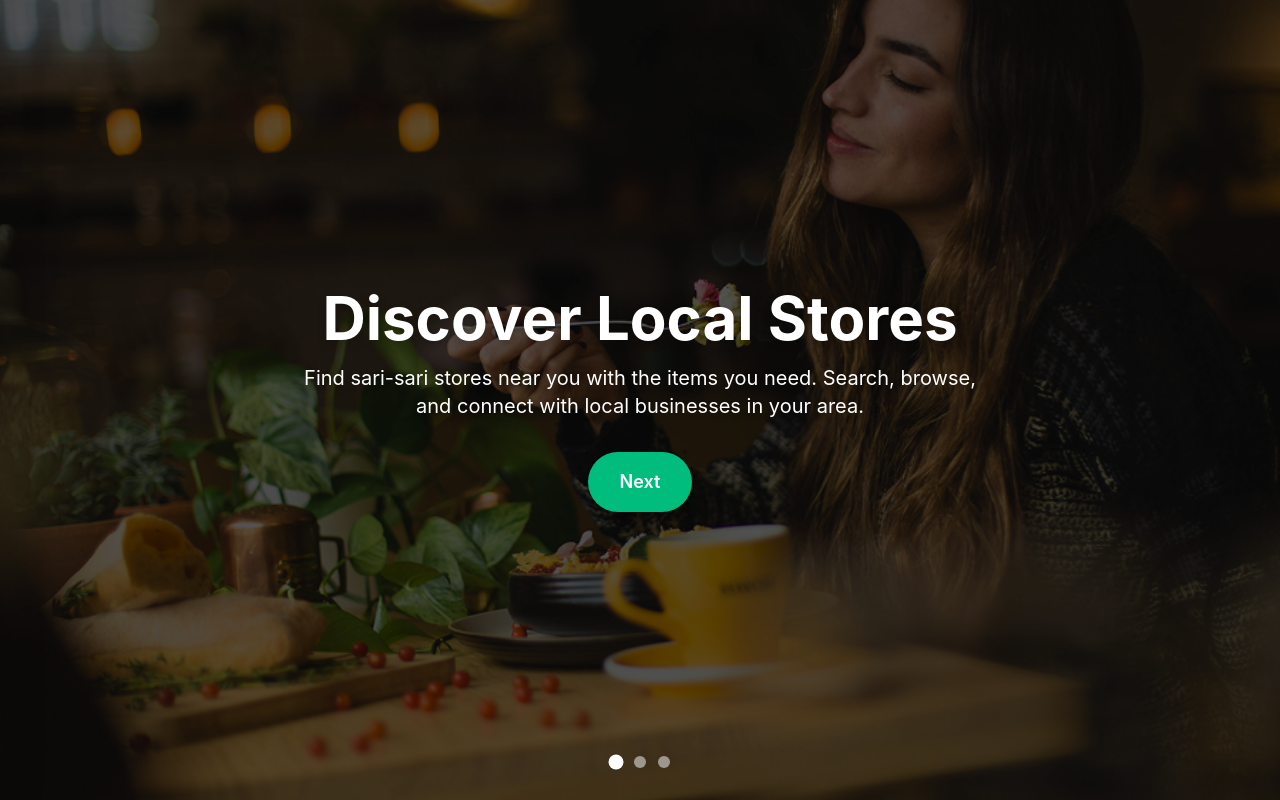
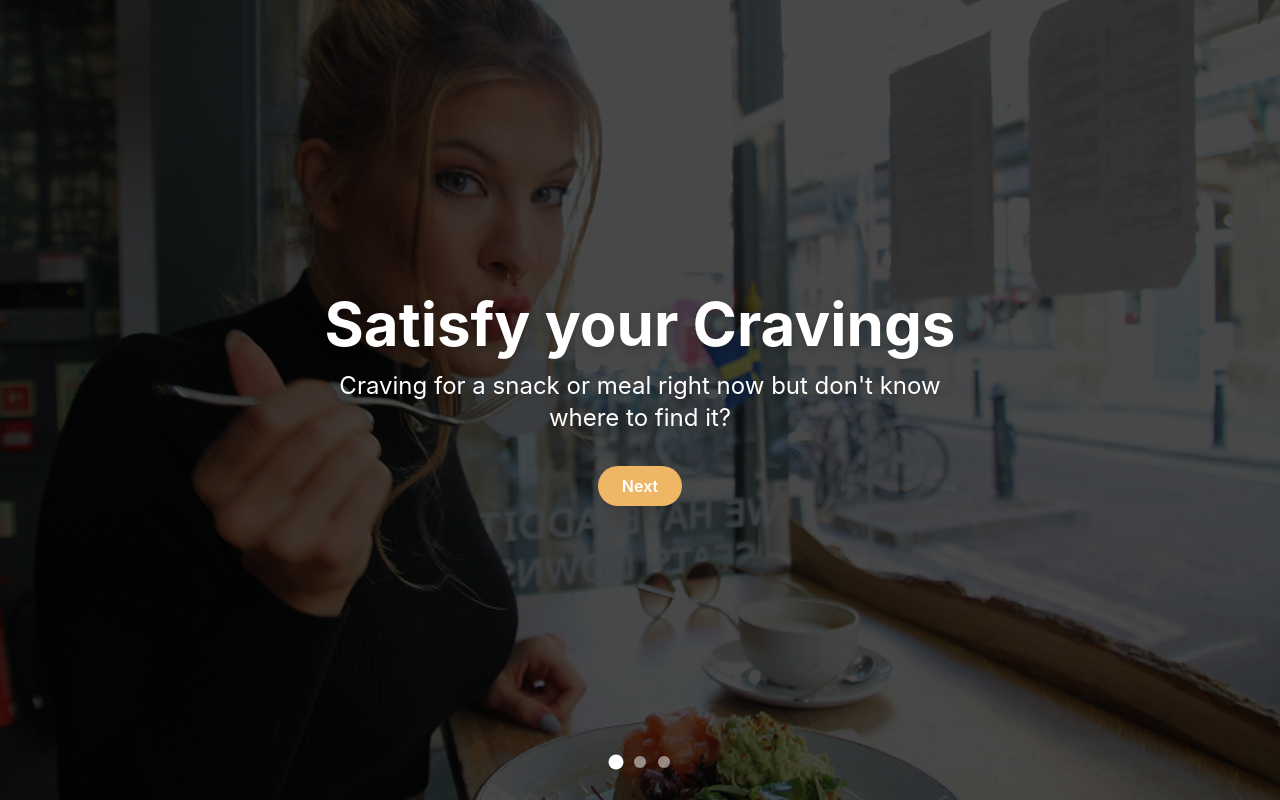
Before and after one commit to JaZtin21/tindahan, a React (Vite) app in the folder frontend/: page / in a window 1280 px wide. Built offline with nearby package versions, Linux system fonts and the light colour scheme; no server answers.

Commit message:
fixed some styling and onboarding text

```diff
--- a/frontend/src/components/onboarding/OnboardingCarousel.tsx
+++ b/frontend/src/components/onboarding/OnboardingCarousel.tsx
@@ -9,19 +9,19 @@ interface Slide {
 
 const slides: Slide[] = [
   {
+    image: '/slide3.png',
+    title: 'Satisfy your Cravings',
+    description: "Craving for a snack or meal right now but don't know where to find it?"
+  },
+  {
     image: '/slide1.png',
-    title: 'Discover Local Stores',
-    description: 'Find sari-sari stores near you with the items you need. Search, browse, and connect with local businesses in your area.'
+    title: 'Discover Foods',
+    description: 'Save your time and transport money by discovering hidden food gems available just a few steps away from your home.'
   },
   {
     image: '/slide2.png',
-    title: 'Request Products',
-    description: 'Can\'t find what you\'re looking for? Send a request to store owners and get notified when items become available.'
-  },
-  {
-    image: '/slide3.png',
-    title: 'Start Exploring',
-    description: 'Ready to discover your neighborhood? Click the button below to start exploring the map and find stores near you.'
+    title: 'Share your Moments',
+    description: 'Take a photo and share your happy eating moments directly with a community of local foodies.'
   }
 ]
 
@@ -55,9 +55,9 @@ export function OnboardingCarousel() {
      {currentSlide === 0 && (
           <div key={`slide1-${currentSlide}`} className="absolute inset-0 animate-fade-in">
             <img
-              src="/slide1.png"
-              alt="Discover Local Stores"
-              className="w-full h-full object-cover"
+              src="/slide3.png"
+              alt=""
+              className="w-full h-full md:object-cover fill scale-x-[2.54] scale-y-100 md:scale-100 origin-[179px] md:origin-center"
             />
             <div className="absolute inset-0 bg-black/40" />
           </div>
@@ -67,9 +67,9 @@ export function OnboardingCarousel() {
      {currentSlide === 1 && (
           <div key={`slide2-${currentSlide}`} className="absolute inset-0 animate-fade-in">
             <img
-              src="/slide2.png"
+              src="/slide1.png"
               alt="Request Products"
-              className="w-full h-full object-cover"
+              className="w-full h-full md:object-cover fill scale-x-[2.54] scale-y-100 md:scale-100 origin-[260px] md:origin-center"
             />
             <div className="absolute inset-0 bg-black/40" />
           </div>
@@ -79,9 +79,9 @@ export function OnboardingCarousel() {
            {currentSlide === 2 && (
           <div key={`slide3-${currentSlide}`} className="absolute inset-0 animate-fade-in">
             <img
-              src="/slide3.png"
+              src="/slide2.png"
               alt="Start Exploring"
-              className="w-full h-full object-cover"
+              className="w-full h-full md:object-cover fill scale-x-[2.54] scale-y-100 md:scale-100"
             />
             <div className="absolute inset-0 bg-black/40" />
           </div>
@@ -92,7 +92,7 @@ export function OnboardingCarousel() {
           <h1 className="text-4xl md:text-6xl font-bold mb-4 drop-shadow-lg">
             {slides[currentSlide].title}
           </h1>
-          <p className="text-lg md:text-xl max-w-2xl drop-shadow-md mb-8">
+          <p className="text-xl md:text-2xl max-w-2xl drop-shadow-md mb-8">
             {slides[currentSlide].description}
           </p>
 
@@ -100,7 +100,7 @@ export function OnboardingCarousel() {
           {!isLastSlide && (
             <button
               onClick={goToNextSlide}
-              className="px-8 py-4 bg-emerald-500 hover:bg-emerald-600 text-white text-lg font-semibold rounded-full shadow-xl transition-all transform hover:scale-105"
+              className="px-6 py-2 bg-primary hover:bg-primary text-white text-md font-semibold rounded-full shadow-xl transition-all transform hover:scale-105"
             >
               Next
             </button>
@@ -110,7 +110,7 @@ export function OnboardingCarousel() {
           {isLastSlide && (
             <button
               onClick={handleShowMap}
-              className="px-8 py-4 bg-emerald-500 hover:bg-emerald-600 text-white text-lg font-semibold rounded-full shadow-xl transition-all transform hover:scale-105"
+              className="px-6 py-2 bg-primary hover:bg-primary text-white text-lg font-semibold rounded-full shadow-xl transition-all transform hover:scale-105"
             >
               Show Map
             </button>
--- a/frontend/src/style.css
+++ b/frontend/src/style.css
@@ -3,7 +3,7 @@
 /* Configure dark mode for Tailwind v4 */
 @theme {
   /* Light mode colors (default) */
-  --color-primary: #155dfc;
+  --color-primary: #efb666;
   --color-primary-50: #eff6ff;
   --color-primary-100: #dbeafe;
   --color-primary-200: #bfdbfe;
```
